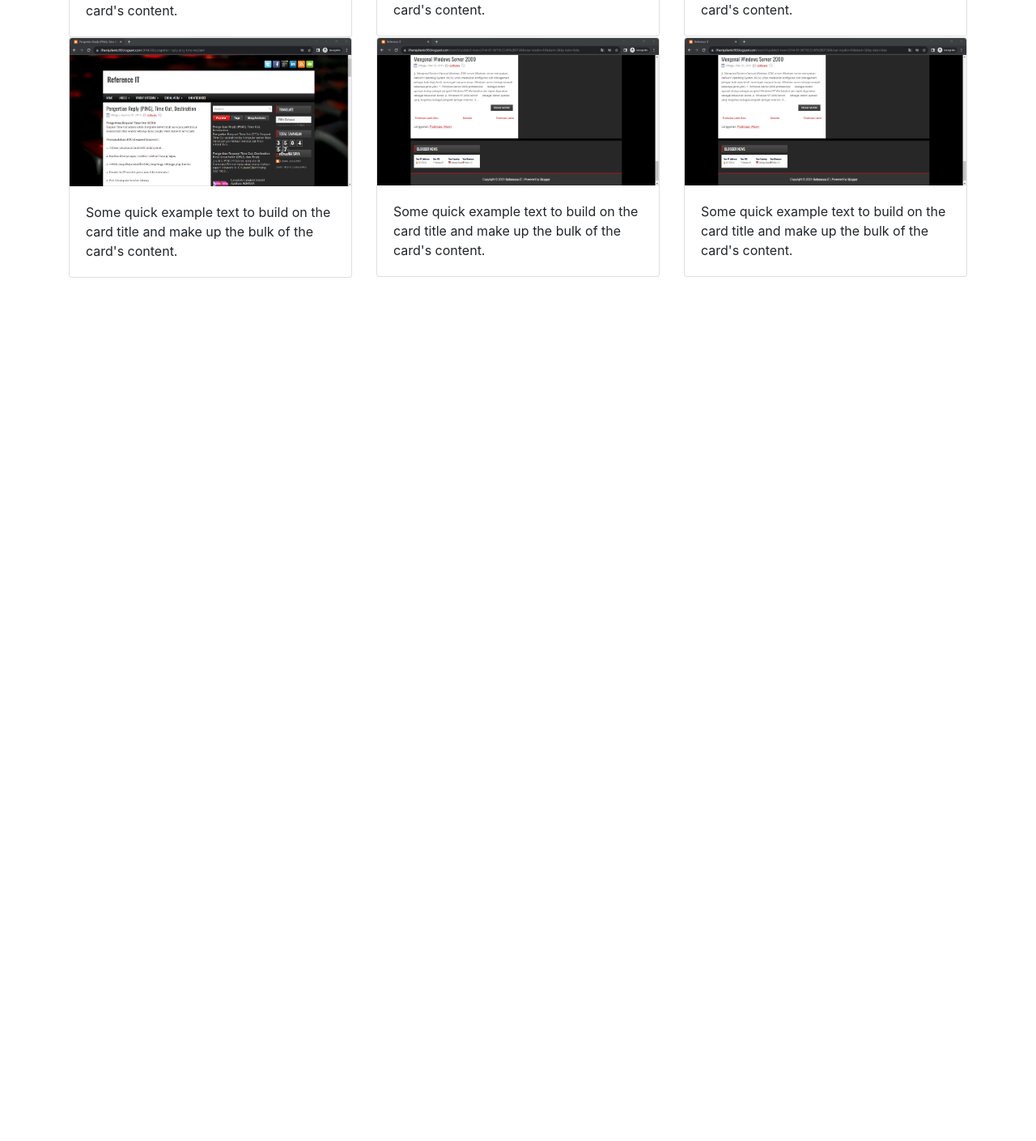
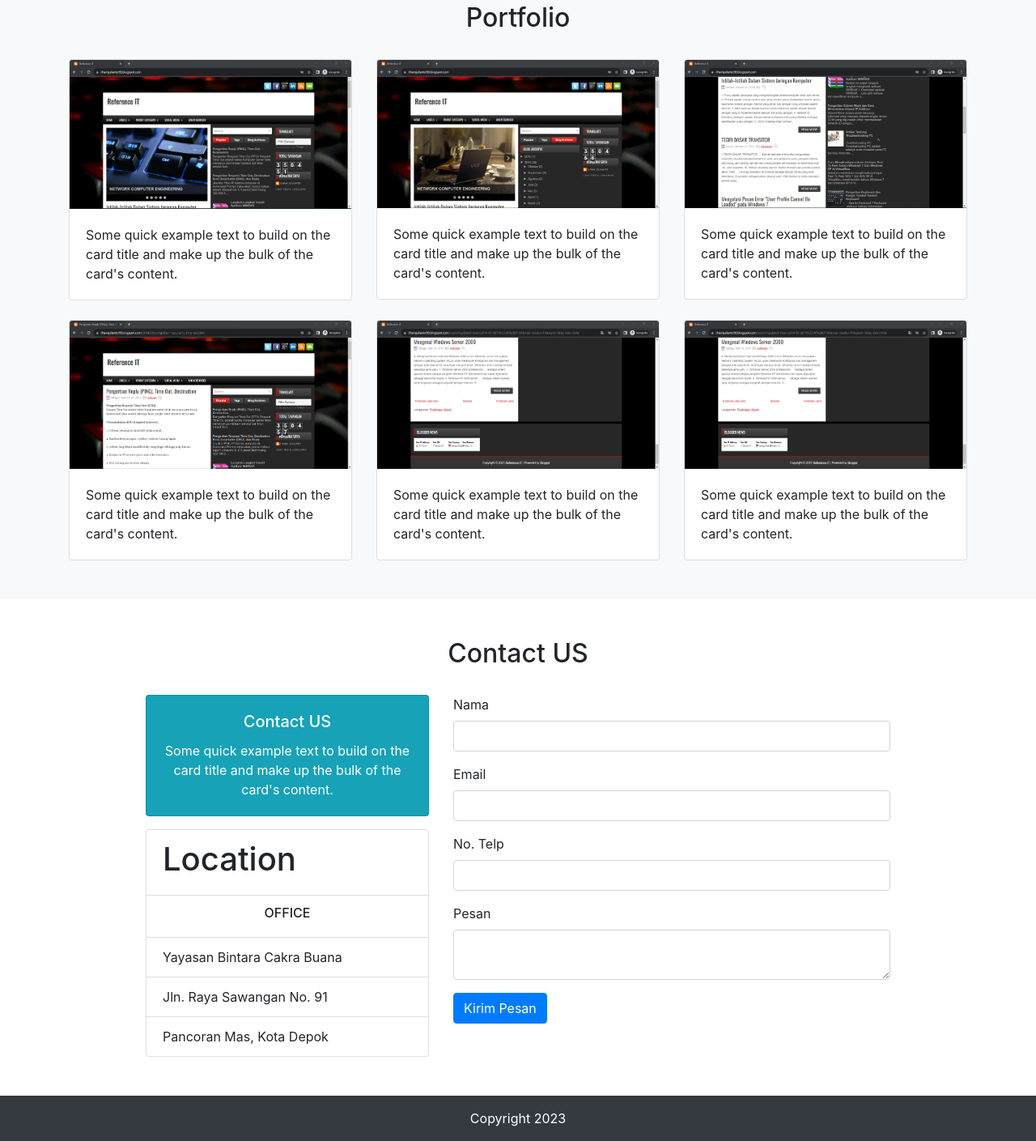
Before and after one commit to ilhamjuliano/Bootstrap4, a plain HTML site: page index.html in a window 1280 px wide. Shown: the part 989-2398 px from the top of the page at 81% size. Before the commit the page ends 1332 px from the top, so only its background shows below. Drawn offline with nearby package versions, Linux system fonts and the light colour scheme.

Commit message:
Create Contact

```diff
--- a/index.html
+++ b/index.html
@@ -8,9 +8,18 @@
     <!-- Bootstrap CSS -->
     <link rel="stylesheet" href="https://cdn.jsdelivr.net/npm/bootstrap@4.6.2/dist/css/bootstrap.min.css" integrity="sha384-xOolHFLEh07PJGoPkLv1IbcEPTNtaed2xpHsD9ESMhqIYd0nLMwNLD69Npy4HI+N" crossorigin="anonymous">
 
-    <title>Hello, world!</title>
+    <!-- CSS -->
+    <style>
+
+      section{
+        min-height: 420px;
+      }
+
+    </style>
+
+    <title>My Portfolio</title>
   </head>
-  <body>
+  <body class="mt-5">
 
 
     <nav class="navbar fixed-top navbar navbar-expand-lg navbar-dark bg-secondary ">
@@ -34,31 +43,32 @@
 
     <div class="jumbotron jumbotron-fluid">
       <div class="container text-center">
-        <img src="img/ilhamjulianto.jpg" width="120" class="rounded-circle">
+        <img src="img/ilhamjulianto.jpg" width="15%" class="rounded-circle img-thumbnail">
         <h1 class="display-4">Ilham Julianto</h1>
         <p class="lead">IT Support Specialist</p>
       </div>
     </div>
 
 
-
+    <section id="about" class="about">
       <div class="container">
-      <div class="row">
+        <div class="row mb-4">
           <div class="col text-center">
-          <h1>About</h1>
+            <h2>About</h2>
           </div>
         </div>
-      <div class="row">
-        <div class="col">
-          <p class="text-justify">Lorem ipsum dolor sit amet, consectetur adipisicing elit, sed do eiusmod
+
+        <div class="row justify-content-center">
+          <div class="col-md-5 text-justify">
+            <p>Lorem ipsum dolor sit amet, consectetur adipisicing elit, sed do eiusmod
             tempor incididunt ut labore et dolore magna aliqua. Ut enim ad minim veniam,
             quis nostrud exercitation ullamco laboris nisi ut aliquip ex ea commodo
             consequat. Duis aute irure dolor in reprehenderit in voluptate velit esse
             cillum dolore eu fugiat nulla pariatur. Excepteur sint occaecat cupidatat non
             proident, sunt in culpa qui officia deserunt mollit anim id est laborum.</p>
           </div>
-        <div class="col">
-          <p class="text-justify">Lorem ipsum dolor sit amet, consectetur adipisicing elit, sed do eiusmod
+          <div class="col-md-5 text-justify">
+            <p>Lorem ipsum dolor sit amet, consectetur adipisicing elit, sed do eiusmod
             tempor incididunt ut labore et dolore magna aliqua. Ut enim ad minim veniam,
             quis nostrud exercitation ullamco laboris nisi ut aliquip ex ea commodo
             consequat. Duis aute irure dolor in reprehenderit in voluptate velit esse
@@ -67,16 +77,17 @@
           </div>
         </div>
       </div>
+    </section>
 
 
-
+    <section id="portfolio" class="portfolio bg-light pb-4">
       <div class="container">
-      <div class="row">
+        <div class="row mb-4 pt-4">
           <div class="col text-center">
-          <h1>Portfolio</h1>
+            <h2>Portfolio</h2>
           </div>
         </div>
-      <div class="row">
+        <div class="row mb-4">
           <div class="col-md">
             <div class="card">
               <img src="img/portfolio/1.png" class="card-img-top" alt="...">
@@ -102,7 +113,8 @@
             </div>
           </div>
         </div>
-      <div class="row">
+
+        <div class="row mb-4">
           <div class="col-md">
             <div class="card">
               <img src="img/portfolio/4.png" class="card-img-top" alt="...">
@@ -129,6 +141,74 @@
           </div>
         </div>
       </div>
+    </section>
+
+
+    <section id="contact" class="contact mb-5">
+      <div class="container">
+        <div class="row mb-4 pt-5">
+          <div class="col text-center">
+            <h2>Contact US</h2>
+          </div>
+        </div>
+
+        <div class="row justify-content-center">
+          <div class="col-lg-4">
+            <div class="card text-white bg-info mb-3 text-center">
+              <div class="card-body">
+                <h5 class="card-title">Contact US</h5>
+                <p class="card-text">Some quick example text to build on the card title and make up the bulk of the card's content.</p>
+              </div>
+            </div>
+
+            <ul class="list-group">
+              <li class="list-group-item"><h1>Location</h1></li>
+              <li class="list-group-item"><h6 class="text-center">OFFICE</h6></li>
+              <li class="list-group-item">Yayasan Bintara Cakra Buana</li>
+              <li class="list-group-item">Jln. Raya Sawangan No. 91</li>
+              <li class="list-group-item">Pancoran Mas, Kota Depok</li>
+            </ul>
+
+          </div>
+
+          <div class="col-lg-6">
+            <form>
+              <div class="form-group">
+                <label for="nama">Nama</label>
+                <input type="text" class="form-control" id="nama">
+              </div>
+              <div class="form-group">
+                <label for="email">Email</label>
+                <input type="text" class="form-control" id="email">
+              </div>
+              <div class="form-group">
+                <label for="notelp">No. Telp</label>
+                <input type="text" class="form-control" id="notelp">
+              </div>
+              <div class="form-group">
+                <label for="pesan">Pesan</label>
+                <textarea type="text" class="form-control" id="notelp"></textarea>
+              </div>
+              <div class="form-group">
+                <button type="button" class="btn btn-primary">Kirim Pesan</button>
+              </div>
+            </form>
+          </div>
+
+        </div>
+      </div>
+    </section>
+
+
+    <footer class="bg-dark text-white">
+      <div class="container">
+        <div class="row pt-3">
+          <div class="col text-center">
+            <p>Copyright 2023</p>
+          </div>
+        </div>
+      </div>
+    </footer>
 
 
 
```
Lines whose indentation alone changed are shown as unchanged.
